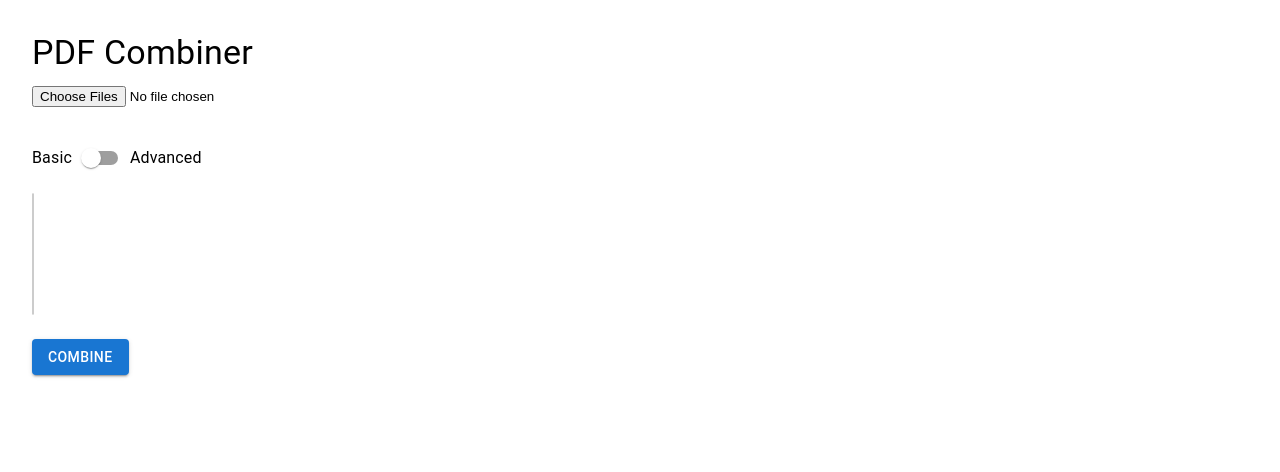
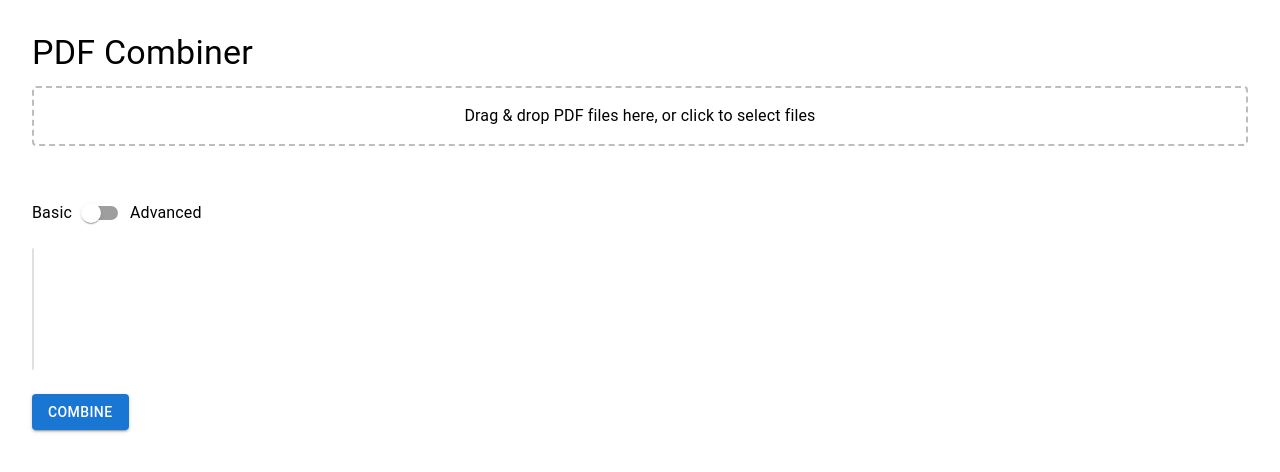
Before and after one commit to Rezlang/qr_frontend, a React (Create React App) app: page /combine in a window 1280 px wide. Shown: the top 472 px of the page. Built offline with nearby package versions, Linux system fonts and the light colour scheme.

Commit message:
made file uploader

```diff
--- a/package.json
+++ b/package.json
@@ -18,6 +18,7 @@
     "react-color": "^2.19.3",
     "react-dom": "^18.3.1",
     "react-draggable": "^4.4.6",
+    "react-dropzone": "^14.3.8",
     "react-pdf": "^9.2.1",
     "react-qr-code": "^2.0.15",
     "react-router-dom": "^7.1.5",
--- /dev/null
+++ b/src/components/FileDropZone/FileDropZone.jsx
@@ -0,0 +1,37 @@
+import { Box, Typography } from "@mui/material";
+import { useDropzone } from "react-dropzone";
+
+const FileDropZone = ({ onFilesAdded, disabled }) => {
+  const { getRootProps, getInputProps, isDragActive } = useDropzone({
+    onDrop: onFilesAdded,
+    accept: { "application/pdf": [".pdf"] },
+    disabled,
+    multiple: true,
+  });
+
+  return (
+    <Box
+      {...getRootProps()}
+      sx={{
+        border: "2px dashed",
+        borderColor: "grey.400",
+        borderRadius: 1,
+        p: 2,
+        textAlign: "center",
+        cursor: "pointer",
+        mb: 2,
+      }}
+    >
+      <input {...getInputProps()} />
+      {isDragActive ? (
+        <Typography>Drop the files here…</Typography>
+      ) : (
+        <Typography>
+          Drag &amp; drop PDF files here, or click to select files
+        </Typography>
+      )}
+    </Box>
+  );
+};
+
+export default FileDropZone;
--- a/src/components/PdfCombiner/FileList.jsx
+++ b/src/components/PdfCombiner/FileList.jsx
@@ -1,14 +1,22 @@
+import React from "react";
 import { IconButton, List, ListItem, ListItemText, Box } from "@mui/material";
 import DeleteIcon from "@mui/icons-material/Close";
 
 const FileList = ({ files, onRemove }) => (
-  <List>
+  <List sx={{ mb: 2 }}>
     {files.map((entry, idx) => (
-      <ListItem key={idx}>
+      <ListItem
+        key={idx}
+        sx={{
+          p: 1,
+          borderBottom: "1px solid",
+          borderColor: "divider",
+        }}
+      >
         <Box sx={{ display: "flex", alignItems: "center", width: "100%" }}>
           <ListItemText primary={entry.file?.name || "Unnamed file"} />
-          <IconButton onClick={() => onRemove(idx)}>
-            <DeleteIcon />
+          <IconButton onClick={() => onRemove(idx)} size="small">
+            <DeleteIcon fontSize="small" />
           </IconButton>
         </Box>
       </ListItem>
--- a/src/components/PdfCombiner/PdfCombiner.jsx
+++ b/src/components/PdfCombiner/PdfCombiner.jsx
@@ -1,7 +1,9 @@
+import React from "react";
 import { Box, Button, Switch, Typography } from "@mui/material";
 import FileList from "./FileList";
 import Slider from "./Slider";
 import { usePDFProcessor } from "./usePDFProcessor";
+import FileDropZone from "../FileDropZone/FileDropZone";
 
 const PDFCombiner = () => {
   const {
@@ -22,16 +24,14 @@ const PDFCombiner = () => {
   const containerWidth = orderedItems.length * (itemWidth + gap);
 
   return (
-    <Box sx={{ padding: 4, fontFamily: "sans-serif" }}>
-      <Typography variant="h4" gutterBottom>PDF Combiner</Typography>
+    <Box sx={{ p: 4 }}>
+      <Typography variant="h4" gutterBottom>
+        PDF Combiner
+      </Typography>
 
-      <input
-        type="file"
-        accept="application/pdf"
-        multiple
-        onChange={handleFileUpload}
+      <FileDropZone
+        onFilesAdded={handleFileUpload}
         disabled={pdfFiles.length >= 5}
-        style={{ marginBottom: 16 }}
       />
 
       <FileList files={pdfFiles} onRemove={removeFile} />
--- a/src/components/PdfCombiner/Slider.jsx
+++ b/src/components/PdfCombiner/Slider.jsx
@@ -17,8 +17,9 @@ const Slider = ({
       position: "relative",
       width: containerWidth,
       height: itemHeight,
-      border: "1px solid #ccc",
-      borderRadius: 2,
+      border: "1px solid",
+      borderColor: "divider",
+      borderRadius: 1,
       overflowX: "auto",
       mb: 3,
     }}
@@ -30,15 +31,16 @@ const Slider = ({
         position={{ x: item.x, y: 0 }}
         onDrag={(e, data) => onDrag(e, data, item.id)}
         onStop={(e, data) => onStop(e, data, item.id)}
-        cancel=""
       >
         <Box
           sx={{
             width: itemWidth,
             height: itemHeight,
-            border: "1px solid #999",
-            borderRadius: 2,
-            backgroundColor: item.type === "file" ? "#eaeaea" : "#f5f5f5",
+            border: "1px solid",
+            borderColor: "divider",
+            borderRadius: 1,
+            backgroundColor:
+              item.type === "file" ? "background.paper" : "grey.100",
             display: "flex",
             flexDirection: "column",
             alignItems: "center",
@@ -46,6 +48,7 @@ const Slider = ({
             position: "absolute",
             cursor: "move",
             userSelect: "none",
+            p: 1,
           }}
         >
           <Box sx={{ width: "100%", height: "80%" }}>
--- a/src/components/PdfCombiner/usePDFProcessor.js
+++ b/src/components/PdfCombiner/usePDFProcessor.js
@@ -11,10 +11,11 @@ export const usePDFProcessor = () => {
   const itemHeight = advancedMode ? 160 : 120;
   const gap = 16;
 
-  const handleFileUpload = async (e) => {
-    const files = Array.from(e.target.files).slice(0, 5 - pdfFiles.length);
+  const handleFileUpload = async (files) => {
+    // Limit files to the maximum allowed (e.g., 5)
+    const acceptedFiles = files.slice(0, 5 - pdfFiles.length);
     const loadedFiles = await Promise.all(
-      files.map(async (file) => {
+      acceptedFiles.map(async (file) => {
         const filePreviewUrl = URL.createObjectURL(file);
         const arrayBuffer = await file.arrayBuffer();
         const pdfDoc = await PDFDocument.load(arrayBuffer);
```
Also changed, not shown: 1 other file (tests, documents, lock files or other folders).
